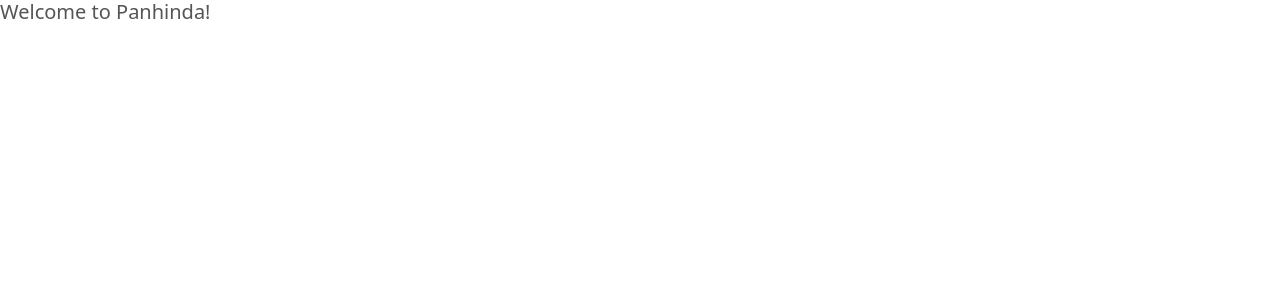
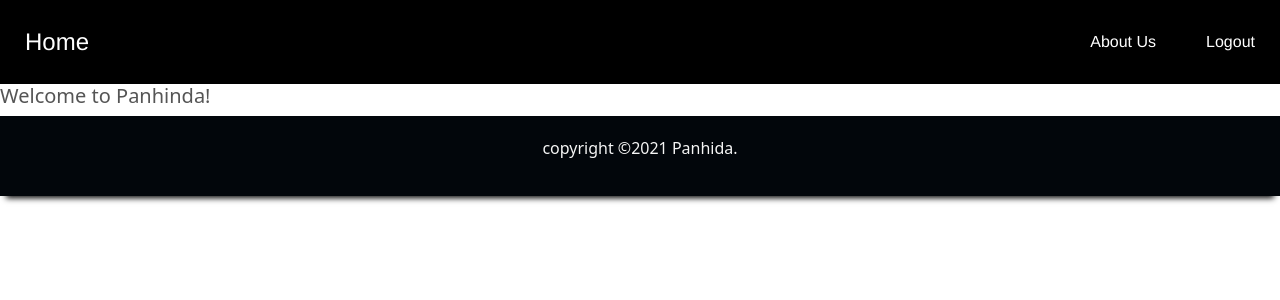
Before and after one commit to Panhinda/Panhinda-Frontend, a React (Create React App) app: page /dashboard in a window 1280 px wide. Shown: the top 300 px of the page. Built offline with nearby package versions, Linux system fonts and the light colour scheme.

Commit message:
footer changes

```diff
--- a/src/App.js
+++ b/src/App.js
@@ -1,20 +1,25 @@
 import './components/shared components/header/header'
+import "./components/shared components/footer/footer"
 import './App.css';
 import 'bootstrap/dist/css/bootstrap.min.css';
 import NavBar from './components/shared components/header/header';
 import Login from "./components/pages/log in/login";
 import Dashboard from "./components/pages/dashboard/dashboard"
 import {BrowserRouter, Route} from 'react-router-dom';
+import Footer from './components/shared components/footer/footer';
 
 function App() {
 
   return (
     <div className="app-container">
       <BrowserRouter>
+      <NavBar/>
+
       <Route path="/" exact component ={Login}/>
       <Route path="/dashboard" exact component ={Dashboard}/>
 
       </BrowserRouter>
+      <Footer/>
     </div>
 
   );
--- a/src/components/shared components/footer/footer.scss
+++ b/src/components/shared components/footer/footer.css
@@ -2,7 +2,7 @@
 
     width:100vw;
     background-color:aqua ;
-    //background-color:#02060B;
+    background-color:#02060B;
     display:flex;
     justify-content: center;
     align-items: center;
--- a/src/components/shared components/footer/footer.js
+++ b/src/components/shared components/footer/footer.js
@@ -1,11 +1,11 @@
 import React from 'react'
-import './footer.scss'
+import './footer.css'
 
-const  footer =()=> {
+const  Footer =()=> {
     return (
         <div className="footer-container">
-          <p>copyright &copy;2020 NASA.</p>
+          <p>copyright &copy;2021 Panhida.</p>
         </div>
     )
 }
-export default footer;
+export default Footer;
--- a/src/components/shared components/header/header.css
+++ b/src/components/shared components/header/header.css
@@ -10,7 +10,7 @@
     display: flex;
     align-items: center;
 
-    background: rebeccapurple;
+    background: black;
     color: white;
     font-family: Helvetica;
     font-weight: 300;
@@ -23,7 +23,7 @@
 }
 
 .navbar__item {
-    padding: 16px 16px;
+    padding: 16px 25px;
     cursor: pointer;
     vertical-align: middle;
 }
--- a/src/components/shared components/header/header.js
+++ b/src/components/shared components/header/header.js
@@ -4,7 +4,7 @@
     <header className='navbar'>
         <div className='navbar__title navbar__item'>Home</div>
         <div className='navbar__item'>About Us</div>
-        <div className='navbar__item'>Logout</div>
+         <div className='navbar__item'>Logout</div>
 
     </header>
 );
```
